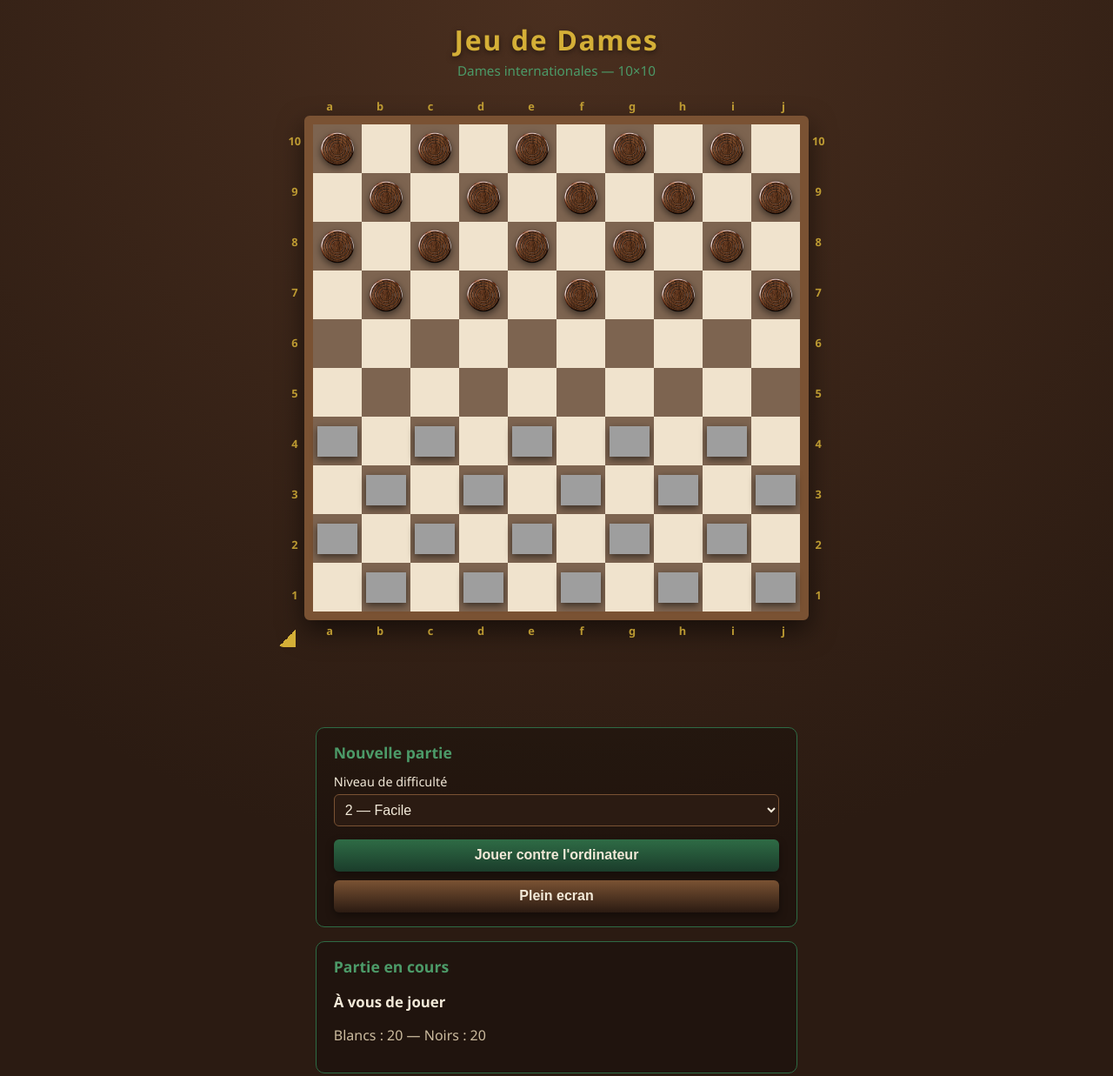
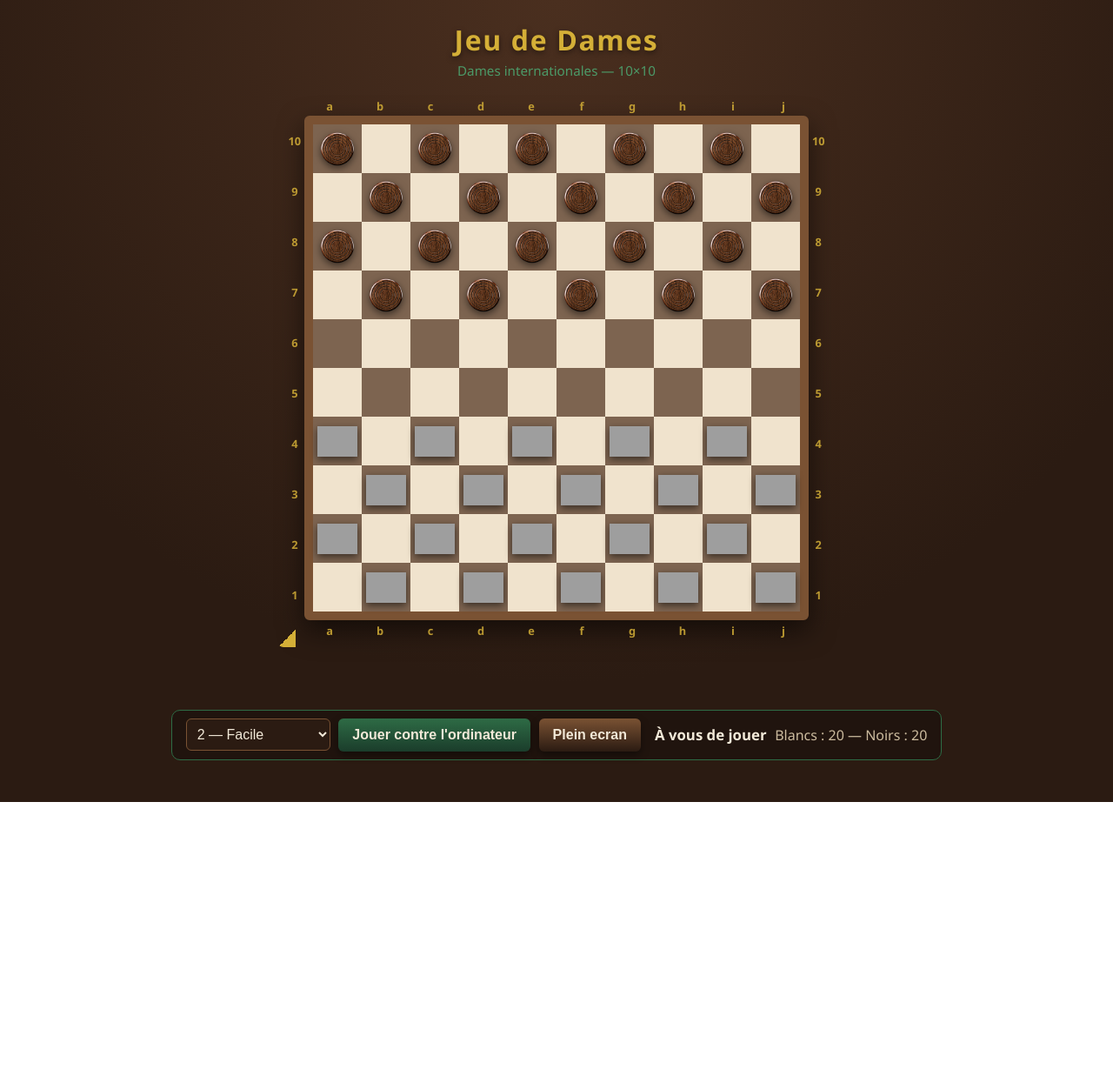
Before and after one commit to Merlin-JMD/Jeu-de-dames, a website built with Vite: page index.html in a window 1280 px wide. Shown: the whole page at 87% size. After the commit the page ends 922 px from the top, so only its background shows below. Built offline with nearby package versions, Linux system fonts and the light colour scheme; grey boxes are pictures that could not be loaded.

Commit message:
Presentation unifiee normale/plein ecran, bouton dynamique, limite redimensionnement 105px

```diff
--- a/src/style.css
+++ b/src/style.css
@@ -61,10 +61,9 @@ body {
 
 .app-main {
   display: flex;
-  gap: 2rem;
-  align-items: flex-start;
-  flex-wrap: wrap;
-  justify-content: center;
+  flex-direction: column;
+  align-items: center;
+  gap: 0.75rem;
   width: 100%;
   max-width: 1000px;
 }
@@ -177,35 +176,42 @@ body {
 
 .side-panel {
   display: flex;
-  flex-direction: column;
+  flex-direction: row;
+  flex-wrap: wrap;
+  align-items: center;
+  justify-content: center;
+  width: max-content;
+  max-width: 100%;
   gap: 1rem;
-  min-width: 240px;
+  background: rgba(0, 0, 0, 0.25);
+  border: 1px solid var(--green-mid);
+  border-radius: 10px;
+  padding: 0.6rem 1rem;
 }
 
 .panel {
-  background: rgba(0, 0, 0, 0.25);
-  border: 1px solid var(--green-mid);
-  border-radius: 10px;
-  padding: 1rem 1.25rem;
+  display: flex;
+  flex-wrap: wrap;
+  align-items: center;
+  gap: 0.6rem;
+  background: transparent;
+  border: none;
+  padding: 0;
+  border-radius: 0;
 }
 
 .panel h2 {
-  margin: 0 0 0.75rem;
-  font-size: 1.1rem;
-  color: var(--green-light);
+  display: none;
 }
 
 .panel label {
-  display: block;
-  margin-bottom: 0.35rem;
-  font-size: 0.9rem;
-  color: var(--text-light);
+  display: none;
 }
 
 .panel select {
-  width: 100%;
+  width: auto;
   padding: 0.5rem;
-  margin-bottom: 0.9rem;
+  margin-bottom: 0;
   border-radius: 6px;
   border: 1px solid var(--wood-light);
   background: var(--wood-dark);
@@ -214,7 +220,7 @@ body {
 }
 
 .btn {
-  width: 100%;
+  width: auto;
   padding: 0.6rem 1rem;
   border: none;
   border-radius: 6px;
@@ -238,27 +244,24 @@ body {
   background: linear-gradient(180deg, var(--wood-light), var(--wood-dark));
   color: var(--text-light);
   box-shadow: 0 4px 10px rgba(0, 0, 0, 0.4);
-  margin-top: 0.6rem;
 }
 
 #turn-indicator {
   font-size: 1.05rem;
   font-weight: 600;
+  margin: 0;
 }
 
 #score-indicator {
   color: var(--cream);
   opacity: 0.85;
+  margin: 0;
 }
 
 @media (max-width: 720px) {
-  .app-main {
-    flex-direction: column;
-    align-items: center;
-  }
-
   .side-panel {
-    width: min(90vw, 560px);
+    width: 100%;
+    justify-content: center;
   }
 }
 
@@ -379,3 +382,72 @@ body {
   z-index: 5;
   touch-action: none;
 }
+
+
+
+/* === Mise en page specifique au plein ecran === */
+.app-main:fullscreen,
+.app-main:-webkit-full-screen {
+  flex-direction: column;
+  flex-wrap: nowrap;
+  align-items: center;
+  justify-content: flex-start;
+  height: 100vh;
+  overflow-y: auto;
+  padding: 1rem;
+  background: radial-gradient(circle at top, var(--wood-mid), var(--wood-dark) 70%);
+}
+
+.app-main:fullscreen .side-panel,
+.app-main:-webkit-full-screen .side-panel {
+  flex-direction: row;
+  flex-wrap: wrap;
+  align-items: center;
+  justify-content: center;
+  width: max-content;
+  max-width: none;
+  gap: 1rem;
+  background: rgba(0, 0, 0, 0.25);
+  border: 1px solid var(--green-mid);
+  border-radius: 10px;
+  padding: 0.6rem 1rem;
+}
+
+.app-main:fullscreen .panel,
+.app-main:-webkit-full-screen .panel {
+  display: flex;
+  flex-wrap: wrap;
+  align-items: center;
+  gap: 0.6rem;
+  background: transparent;
+  border: none;
+  padding: 0;
+  border-radius: 0;
+}
+
+.app-main:fullscreen .panel h2,
+.app-main:-webkit-full-screen .panel h2 {
+  display: none;
+}
+
+.app-main:fullscreen #setup-panel label,
+.app-main:-webkit-full-screen #setup-panel label {
+  display: none;
+}
+
+.app-main:fullscreen #setup-panel select,
+.app-main:-webkit-full-screen #setup-panel select {
+  width: auto;
+  margin-bottom: 0;
+}
+
+.app-main:fullscreen #setup-panel .btn,
+.app-main:-webkit-full-screen #setup-panel .btn {
+  width: auto;
+  margin-top: 0;
+}
+
+.app-main:fullscreen #status-panel p,
+.app-main:-webkit-full-screen #status-panel p {
+  margin: 0;
+}
--- a/src/ui/board-resize.js
+++ b/src/ui/board-resize.js
@@ -1,5 +1,5 @@
 const MIN_CELL = 30;
-const MAX_CELL = 90;
+const MAX_CELL = 105;
 
 function currentCellSize() {
   const value = getComputedStyle(document.documentElement).getPropertyValue('--cell-size').trim();
--- a/src/ui/controls.js
+++ b/src/ui/controls.js
@@ -19,6 +19,12 @@ export function setupControls({ onNewGame }) {
     }
   });
 
+  document.addEventListener('fullscreenchange', () => {
+    fullscreenBtn.textContent = document.fullscreenElement
+      ? 'Retour affichage normal'
+      : 'Plein ecran';
+  });
+
   return {
     getDifficulty: () => Number(difficultySelect.value),
     setTurnText(text) {
```
